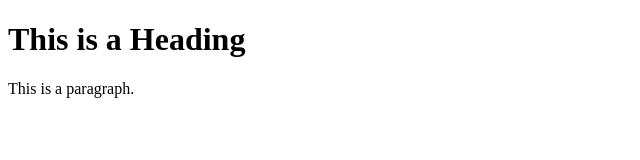
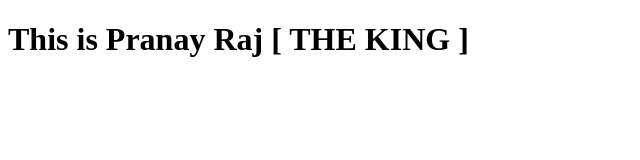
Before and after one commit to mr-monty-2025/testing, a plain HTML site: page index.html in a window 1280 px wide. Shown: the whole page, without its empty margins (0-640 px from the left). Drawn offline with Linux system fonts and the light colour scheme.

Commit message:
Update index.html
ok

```diff
--- a/index.html
+++ b/index.html
@@ -5,8 +5,8 @@
 </head>
 <body>
 
-<h1>This is a Heading</h1>
-<p>This is a paragraph.</p>
+<h1>This is Pranay Raj [ THE KING ]</h1>
+
 
 </body>
 </html>
```
